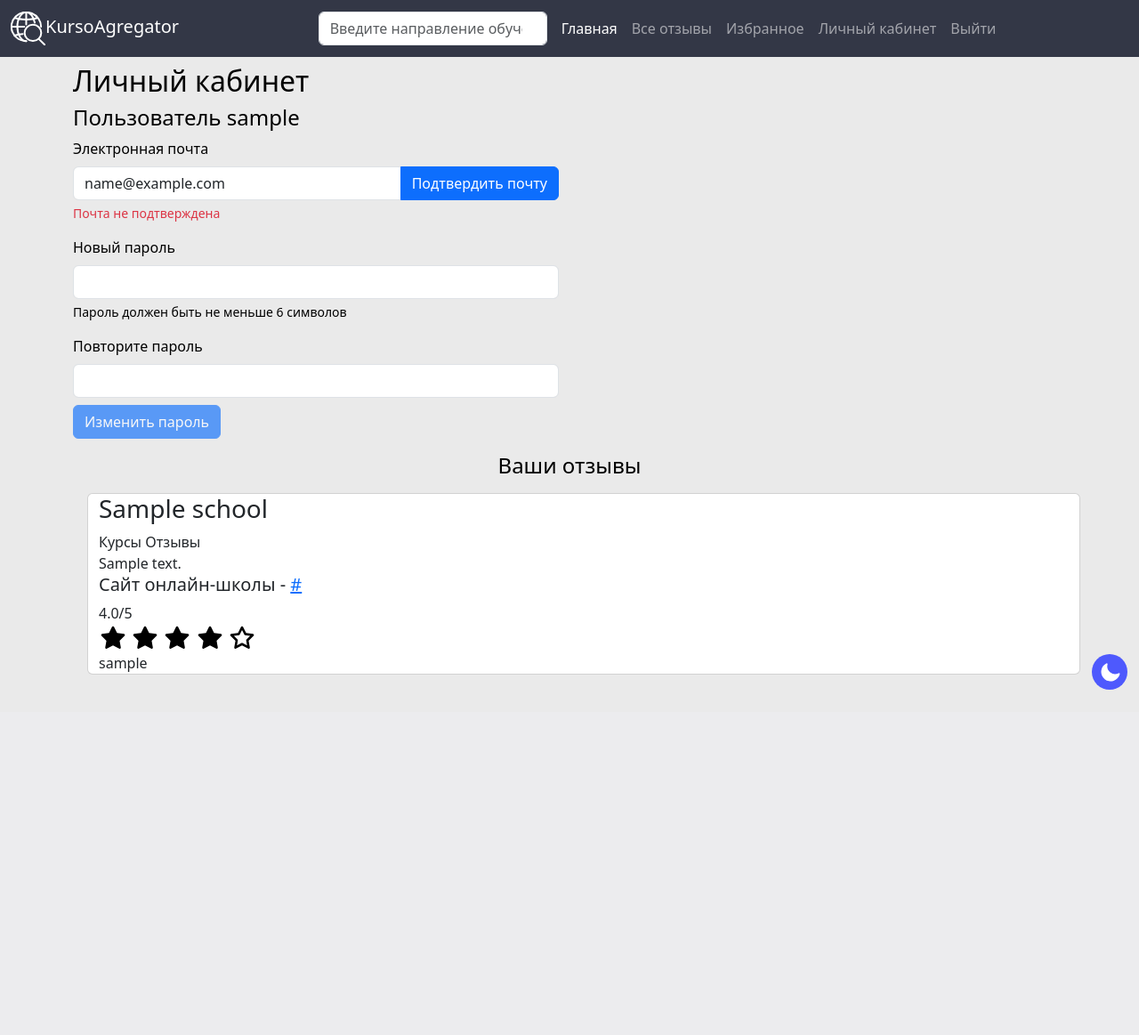
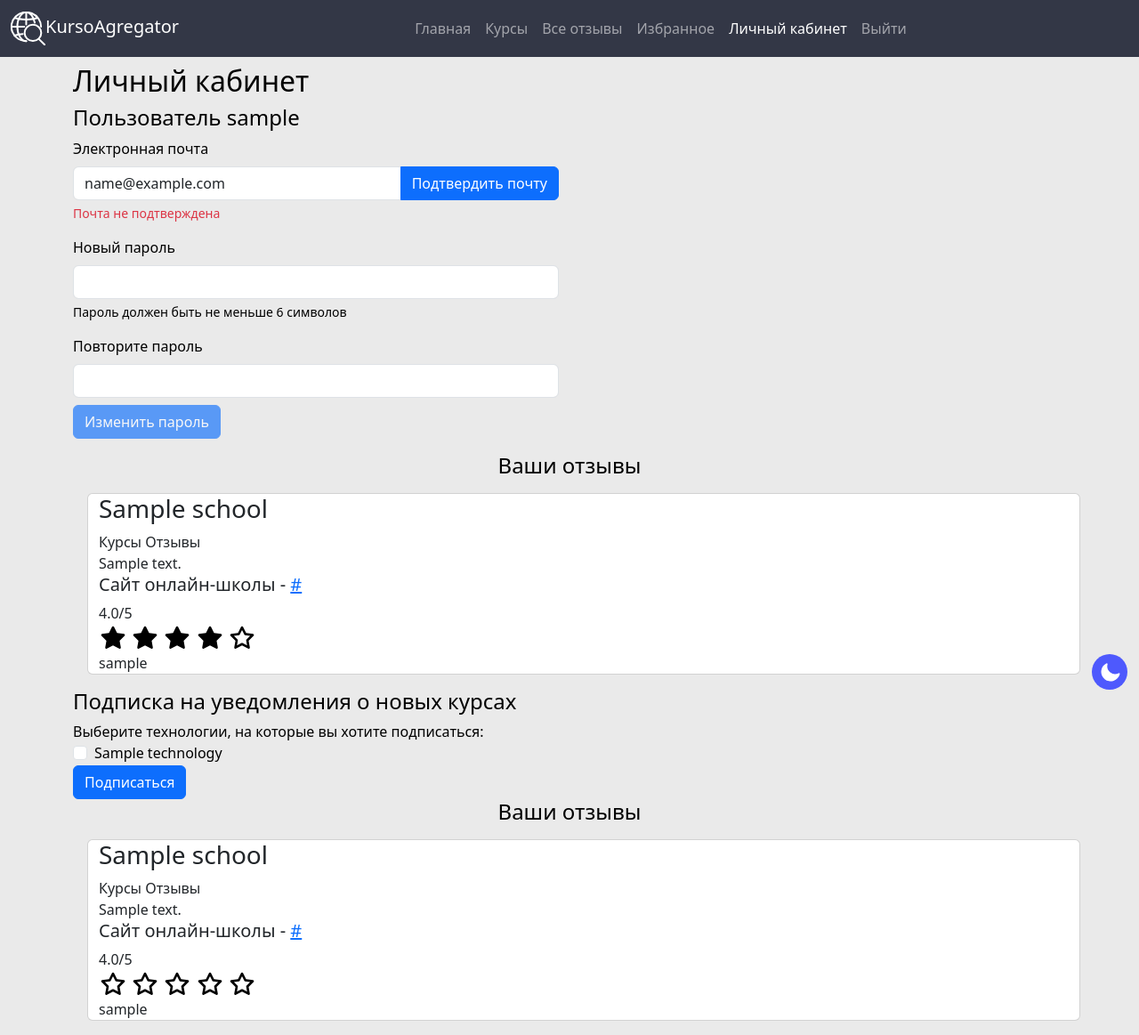
Before and after one commit to Njves/KursoAgregator, a Flask app: page /profile/1 in a window 1280 px wide. Shown: the whole page at 89% size. Before the commit the page ends 775 px from the top, so only its background shows below. Run offline with Flask 2, Linux system fonts and the light colour scheme; a user stored in the database is signed in; tables that the repository leaves empty hold one stand-in row (values such as "Sample post").

Commit message:
Добавлена форма подписки и ручка, исправлено меню

```diff
--- a/app/templates/base.html
+++ b/app/templates/base.html
@@ -19,36 +19,36 @@
       <span class="navbar-toggler-icon"></span>
     </button>
     <div class="collapse navbar-collapse justify-content-center" id="navbarSupportedContent">
-      <form action="{{ url_for('main.courses') }}" class="d-flex" role="search">
-        <input class="form-control me-2" type="search" name="filter" placeholder="Введите направление обучения" aria-label="Search">
-      </form>
       <ul class="navbar-nav mb-2 mb-lg-0">
         <li class="nav-item">
-          <a class="nav-link active" aria-current="page" href="{{ url_for('main.index') }}">Главная</a>
+            <a class="nav-link{{ ' active' if request.path == '/' else '' }}" aria-current="page" href="{{ url_for('main.index') }}">Главная</a>
         </li>
         <li class="nav-item">
-          <a class="nav-link" href="{{ url_for('review.reviews') }}">Все отзывы</a>
+          <a class="nav-link{{ ' active' if request.path == url_for('main.courses') else '' }}" href="{{ url_for('main.courses') }}">Курсы</a>
+      </li>
+
+        <li class="nav-item">
+            <a class="nav-link{{ ' active' if request.path == url_for('review.reviews') else '' }}" href="{{ url_for('review.reviews') }}">Все отзывы</a>
         </li>
         {% if current_user.is_authenticated %}
         <li class="nav-item">
-          <a class="nav-link" href="{{ url_for('main.get_favorite') }}">Избранное</a>
+            <a class="nav-link{{ ' active' if request.path == url_for('main.get_favorite') else '' }}" href="{{ url_for('main.get_favorite') }}">Избранное</a>
+        </li>
+        <li class="nav-item">
+            <a class="nav-link{{ ' active' if request.path == url_for('user_bp.profile_view', user_id=current_user.id) else '' }}" href="{{ url_for('user_bp.profile_view', user_id=current_user.id) }}">Личный кабинет</a>
+        </li>
+        {% else %}
+        <li class="nav-item">
+            <a class="nav-link{{ ' active' if request.path == url_for('auth.login') else '' }}" href="{{ url_for('auth.login') }}">Войти</a>
         </li>
         {% endif %}
         {% if current_user.is_authenticated %}
         <li class="nav-item">
-          <a class="nav-link" href="{{ url_for('user_bp.profile_view', user_id=current_user.id) }}">Личный кабинет</a>
+            <a class="nav-link" href="{{ url_for('auth.logout') }}">Выйти</a>
         </li>
         {% endif %}
-        {% if not current_user.is_authenticated %}
-        <li class="nav-item">
-          <a class="nav-link" href="{{ url_for('auth.login') }}">Войти</a>
-        </li>
-        {% else %}
-        <li class="nav-item">
-          <a class="nav-link" href="{{ url_for('auth.logout') }}">Выйти</a>
-        </li>
-        {% endif %}
-      </ul>
+    </ul>
+
     </div>
   </div>
 
--- a/app/templates/user/main.html
+++ b/app/templates/user/main.html
@@ -17,7 +17,7 @@
                 </div>
             </div>
         </div>
-        <form class="mb-3" action="{{ url_for('user_bp.profile_view', user_id=1) }}" method="POST">
+        <form class="mb-3" action="{{ url_for('user_bp.profile_view', user_id=user.id) }}" method="POST">
             <div class="row">
                 <div class="col-6 mb-3">
                     <label for="inputPassword" class="form-label">Новый пароль</label>
@@ -40,6 +40,27 @@
             </div>
         </form>
     </div>
+    <h4 class="container-fluid w-50 d-flex justify-content-center">
+        Ваши отзывы
+    </h2>
+    {% for review in user.reviews %}
+            {% include "review/review_item.html" %}
+        {% endfor %}
+        <div>
+            <h4>Подписка на уведомления о новых курсах</h4>
+            <form method="POST" action="{{ url_for('user_bp.subscribe', user_id=user.id) }}">
+                <div class="form-group">
+                    <label for="technologies">Выберите технологии, на которые вы хотите подписаться:</label>
+                    {% for technology in technologies %}
+                    <div class="form-check">
+                        <input type="checkbox" class="form-check-input" id="technology{{ technology.id }}" name="technologies[]" value="{{ technology.id }}">
+                        <label class="form-check-label" for="technology{{ technology.id }}">{{ technology.title }}</label>
+                    </div>
+                    {% endfor %}
+                </div>
+                <button type="submit" class="btn btn-primary">Подписаться</button>
+            </form>
+        </div>
     <h4 class="container-fluid w-50 d-flex justify-content-center">
         Ваши отзывы
     </h2>
--- a/app/user/routes.py
+++ b/app/user/routes.py
@@ -2,15 +2,16 @@
 from flask_login import login_required
 
 from app import db
-from app.models import User
+from app.models import User, Technology
 from app.user import bp
 
 
-@bp.route('/profile/<int:user_id>')
+@bp.route('/profile/<int:user_id>', methods=['GET', 'POST'])
 @login_required
 def profile_view(user_id):
     user = User.query.get_or_404(user_id)
-    return render_template('user/main.html', user=user)
+    technologies = Technology.query.all()
+    return render_template('user/main.html', user=user, technologies=technologies)
 
 @bp.route('/user/<int:user_id>/password/update', methods=['POST'])
 @login_required
@@ -30,3 +31,12 @@
     db.session.commit()
     flash('Пароль успешно обновлен')
     return redirect(url_for('user_bp.profile_view', user_id=user_id))
+
+@bp.route('/<int:user_id>/subscribe', methods=['GET', 'POST'])
+@login_required
+def subscribe(user_id):
+    if request.method == 'POST':
+        selected_technologies = request.form.getlist('technologies[]')
+        for technology_id in selected_technologies:
+            print(f"Выбрана технология с ID {technology_id}")
+    return redirect(url_for('user_bp.profile_view', user_id=user_id))
```
